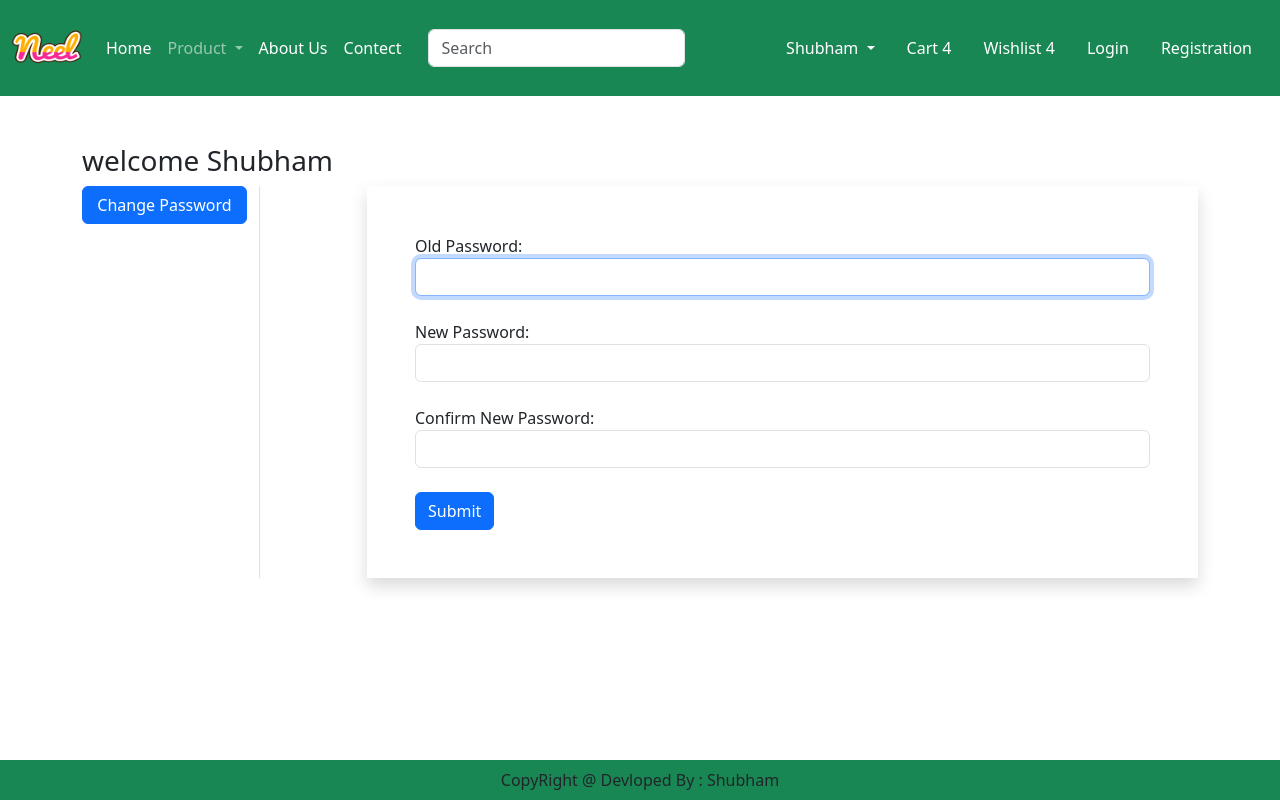
After one commit to Shubham9460/Django_Dairy-management-system, a Django app: page /passwordchange/ in a window 1280 px wide. The commit adds this page. Run offline with Django 5.2, Linux system fonts and the light colour scheme; a user stored in the database is signed in; some libraries are stand-ins or nearby versions.

Commit message:
password_manager

```diff
--- a/ec/app/forms.py
+++ b/ec/app/forms.py
@@ -19,6 +19,15 @@ class CustomerRegistrationForm(UserCreationForm):
         model = User
         fields = ['username','email','password1','password2']
 
+
+
+class MyPasswordChangeForm(PasswordChangeForm):
+    old_password = forms.CharField(label='Old Password', widget=forms.PasswordInput(attrs={'autofocus':'True',
+    'class':'form-control','autocomplete':'current-password'}))
+    new_password1 = forms.CharField(label='New Password', widget=forms.PasswordInput(attrs={'class':'form-control','autocomplete':'new-password'}))
+    new_password2 = forms.CharField(label='Confirm New Password', widget=forms.PasswordInput(attrs={'class':'form-control','autocomplete':'new-password'}))
+
+
 class MyPasswordResetForm(PasswordChangeForm):
     pass
 
--- a/ec/app/templates/app/base.html
+++ b/ec/app/templates/app/base.html
@@ -72,8 +72,8 @@
     <ul class="dropdown-menu" aria-labelledby="profileDropdown">
       <li><a class="dropdown-item" href="{% url 'profile' %}">Profile</a></li>
       <li><a class="dropdown-item" href="#">Orders</a></li>
-      <li><a class="dropdown-item" href="#">Change Password</a></li>
-      <li><a class="dropdown-item" href="#">Logout</a></li>
+      <li><a class="dropdown-item" href="{% url 'passwordchange' %}">Change Password</a></li>
+      <li><a class="dropdown-item" href="{% url 'logout' %}">Logout</a></li>
     </ul>
   </li>
   <ul class="navbar-nav ms-auto mb-2 mb-lg-0">
@@ -103,7 +103,7 @@
 
 
 <footer class="container-fluid bg-success fixed-bottom text-center p-2 mt-5">
-  CopyRight @ devloped by Shubham
+  CopyRight @ Devloped By : Shubham
 </footer>
 
 
--- /dev/null
+++ b/ec/app/templates/app/changepassword.html
@@ -0,0 +1,33 @@
+{% extends "app/base.html" %}
+{% load static %}
+{% block titel %} Password Change Done
+{%endblock %}
+ {% block main-content %}
+<div class="container my-5">
+  <div class="row">
+      <h3>welcome {{request.user.username |capfirst}}</h3>
+        <div class="col-sm-2 border-end">
+            <ul class="list-unstyled">
+                <li class="d-grid"><a href="#" class="btn btn-primary">Change Password</a></li>
+            </ul>
+        </div>
+        <div class="col-sm-9 offset-sm-1">
+            <form action="" method="post" novalidate class="shadow p-5">
+                {% csrf_token %}
+                {% for fm in form %}
+                {{fm.label_tag}} {{fm}} <small class="text-danger">{{fm.errors|striptags}} </small>
+                <br>
+                {% endfor %}
+                <button type="submit" class="btn btn-primary"> Submit</button>
+
+                {% if form.non_field_errors %}
+                {% for error in form.non_field_errors %}
+                <p class="alert alert-danger my-3">{{error}}</p>
+                {% endfor %}
+                {% endif %}
+
+            </form>
+        </div>
+    </div>
+  </div>
+  {% endblock main-content %}
--- a/ec/app/urls.py
+++ b/ec/app/urls.py
@@ -4,7 +4,7 @@ from django.conf.urls.static import static
 from django.conf import settings
 from django.contrib.auth import views as auth_viwe
 from .forms import LoginForm
-from .forms import MyPasswordResetForm
+from .forms import MyPasswordResetForm, MyPasswordChangeForm
 
 urlpatterns = [
     path('', views.home),
@@ -24,5 +24,8 @@ urlpatterns = [
    path('accounts/login/',auth_viwe.LoginView.as_view(template_name='app/login.html', authentication_form=LoginForm), name="login"),
    path('password_reset/',auth_viwe.PasswordResetView.as_view
         (template_name='app/password_reset.html', form_class= MyPasswordResetForm) ,name="password_reset"),
-
+   path('passwordchange/',auth_viwe.PasswordChangeView.as_view
+        (template_name='app/changepassword.html',form_class=MyPasswordChangeForm, success_url ='/passwordchangedone'), name="passwordchange"),
+    path('passwordchangedone/',auth_viwe.PasswordChangeDoneView.as_view(template_name='app/passwordchangedone.html'), name="passwordchangedone"),
+    path('logout/',auth_viwe.LogoutView.as_view(next_page='login'), name="logout"),
 ]+ static(settings.MEDIA_URL, document_root=settings.MEDIA_ROOT)
--- a/ec/app/views.py
+++ b/ec/app/views.py
@@ -42,6 +42,7 @@ class ProductDetail(View):
 class CustomerRegistrationViwe(View):
     def get(self,request):
         form = CustomerRegistrationForm()
+        # user=request.user
         return render(request,'app/customerregistration.html',locals())
     def post(self,request):
         form = CustomerRegistrationForm(request.POST)
```
Also changed, not shown: ec/app/templates/app/login.html (+8 -3 lines), ec/app/templates/app/passwordchangedone.html (added, +16 -0 lines), ec/db.sqlite3.
